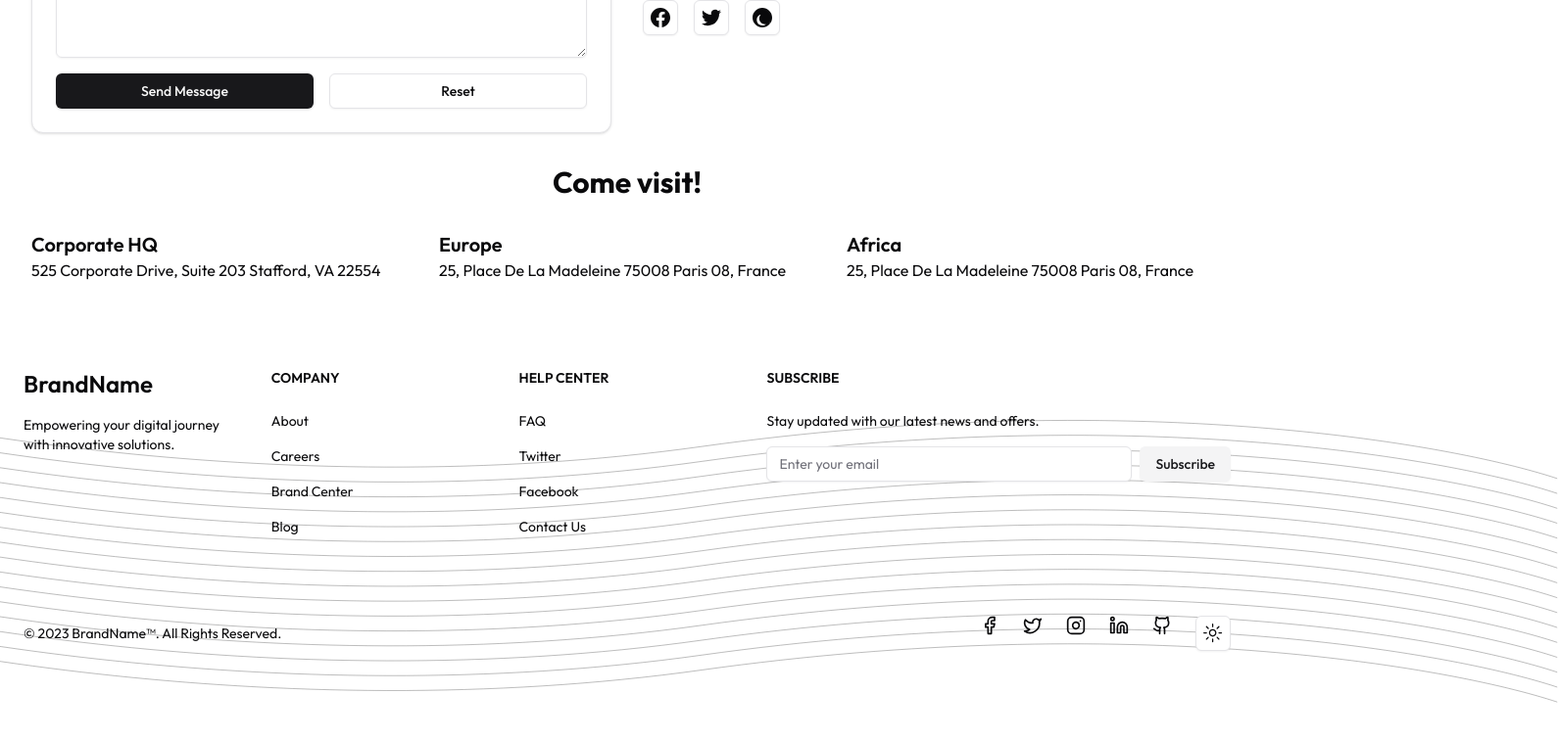
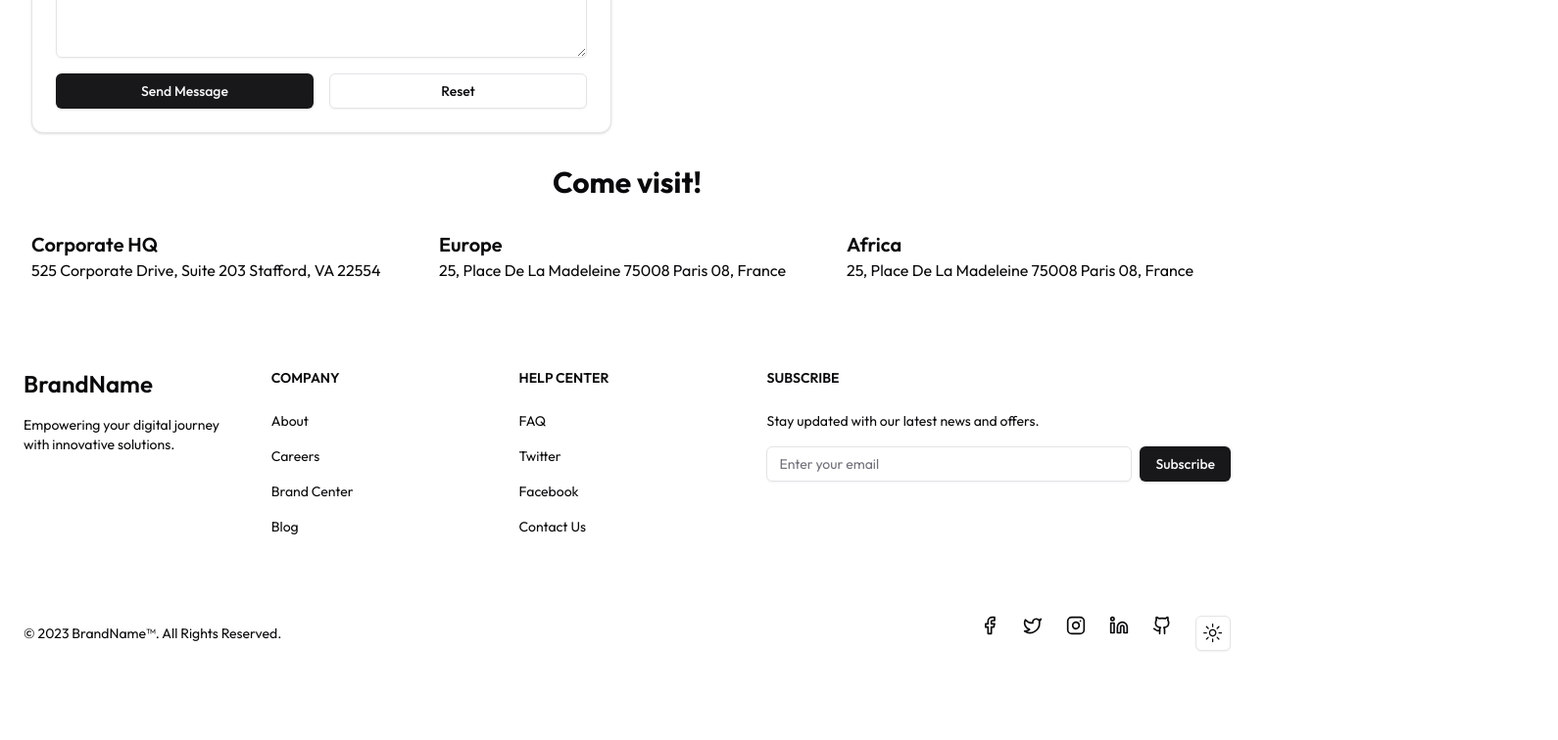
Before and after one commit to aabboudi/corporate-website, a Next.js app: page /contact in a window 1280 px wide. Shown: the part 536-1292 px from the top of the page at 98% size, 1590 px wide, since content can reach past the window. After the commit the page ends 1249 px from the top, so only its background shows below. Built offline with nearby package versions, Linux system fonts and the light colour scheme.

Commit message:
Added FAQ link to Contact page

```diff
--- a/app/contact/page.tsx
+++ b/app/contact/page.tsx
@@ -1,4 +1,6 @@
-import { MapPin, Phone, Mail, Clock } from "lucide-react";
+import Link from "next/link";
+
+import { Phone, Mail, MessagesSquare, MoveRight } from "lucide-react";
 
 import { Button } from "@/components/ui/button";
 import {
@@ -17,7 +19,7 @@
   return (
     <>
       <Breadcrumbs current="Contact" path={[{ href: "/", label: "Home" }]} />
-      <main className="container max-w-8xl px-8 mx-auto">
+      <main className="container max-w-7xl px-8 mx-auto">
         <h1 className="text-center text-3xl font-bold mb-8">Get in Touch</h1>
         <div className="grid grid-cols-1 lg:grid-cols-2 gap-8">
           <Card className="col-span-1 w-full">
@@ -82,10 +84,6 @@
             </p>
             <div className="space-y-4">
               <div className="flex items-center space-x-2">
-                <MapPin className="h-5 w-5 text-primary" />
-                <span>123 Main Street, New York City, NY 12345</span>
-              </div>
-              <div className="flex items-center space-x-2">
                 <Phone className="h-5 w-5 text-primary" />
                 <span>+1 (555) 123-4567</span>
               </div>
@@ -94,8 +92,8 @@
                 <span>contact@example.com</span>
               </div>
               <div className="flex items-center space-x-2">
-                <Clock className="h-5 w-5 text-primary" />
-                <span>Monday - Friday: 9am - 5pm</span>
+                <MessagesSquare className="h-5 w-5 text-primary" />
+                <span>Check our <Link className="font-semibold inline-flex animated-underline" href="/frequently-asked-questions">Frequently Asked Questions&nbsp;<MoveRight /></Link></span>
               </div>
             </div>
             <div className="pt-6">
--- a/app/globals.css
+++ b/app/globals.css
@@ -86,4 +86,9 @@
   body {
     @apply bg-background text-foreground;
   }
+
+  .animated-underline {
+    @apply relative after:absolute after:left-0 after:-bottom-1 after:h-[2px] after:w-full after:scale-x-0
+    after:bg-black dark:after:bg-white after:origin-left after:transition-transform after:duration-300 hover:after:scale-x-100
+  }
 }
--- a/components/footer.tsx
+++ b/components/footer.tsx
@@ -87,7 +87,7 @@
               placeholder="Enter your email"
               type="email"
             />
-            <Button type="submit" variant="secondary">
+            <Button type="submit" variant="default">
               Subscribe
             </Button>
           </form>
@@ -126,95 +126,6 @@
           <ThemeSwitch />
         </div>
       </div>
-      <svg
-        className="absolute -bottom-20 start-1/2 w-[1900px] transform -translate-x-1/2 z-0"
-        fill="none"
-        height="488"
-        viewBox="0 0 2745 488"
-        width="2745"
-        xmlns="http://www.w3.org/2000/svg"
-      >
-        <path
-          className="stroke-neutral-700/50"
-          d="M0.5 330.864C232.505 403.801 853.749 527.683 1482.69 439.719C2111.63 351.756 2585.54 434.588 2743.87 487"
-          stroke="currentColor"
-        />
-        <path
-          className="stroke-neutral-700/50"
-          d="M0.5 308.873C232.505 381.81 853.749 505.692 1482.69 417.728C2111.63 329.765 2585.54 412.597 2743.87 465.009"
-          stroke="currentColor"
-        />
-        <path
-          className="stroke-neutral-700/50"
-          d="M0.5 286.882C232.505 359.819 853.749 483.701 1482.69 395.738C2111.63 307.774 2585.54 390.606 2743.87 443.018"
-          stroke="currentColor"
-        />
-        <path
-          className="stroke-neutral-700/50"
-          d="M0.5 264.891C232.505 337.828 853.749 461.71 1482.69 373.747C2111.63 285.783 2585.54 368.615 2743.87 421.027"
-          stroke="currentColor"
-        />
-        <path
-          className="stroke-neutral-700/50"
-          d="M0.5 242.9C232.505 315.837 853.749 439.719 1482.69 351.756C2111.63 263.792 2585.54 346.624 2743.87 399.036"
-          stroke="currentColor"
-        />
-        <path
-          className="stroke-neutral-700/50"
-          d="M0.5 220.909C232.505 293.846 853.749 417.728 1482.69 329.765C2111.63 241.801 2585.54 324.633 2743.87 377.045"
-          stroke="currentColor"
-        />
-        <path
-          className="stroke-neutral-700/50"
-          d="M0.5 198.918C232.505 271.855 853.749 395.737 1482.69 307.774C2111.63 219.81 2585.54 302.642 2743.87 355.054"
-          stroke="currentColor"
-        />
-        <path
-          className="stroke-neutral-700/50"
-          d="M0.5 176.927C232.505 249.864 853.749 373.746 1482.69 285.783C2111.63 197.819 2585.54 280.651 2743.87 333.063"
-          stroke="currentColor"
-        />
-        <path
-          className="stroke-neutral-700/50"
-          d="M0.5 154.937C232.505 227.873 853.749 351.756 1482.69 263.792C2111.63 175.828 2585.54 258.661 2743.87 311.072"
-          stroke="currentColor"
-        />
-        <path
-          className="stroke-neutral-700/50"
-          d="M0.5 132.946C232.505 205.882 853.749 329.765 1482.69 241.801C2111.63 153.837 2585.54 236.67 2743.87 289.082"
-          stroke="currentColor"
-        />
-        <path
-          className="stroke-neutral-700/50"
-          d="M0.5 110.955C232.505 183.891 853.749 307.774 1482.69 219.81C2111.63 131.846 2585.54 214.679 2743.87 267.091"
-          stroke="currentColor"
-        />
-        <path
-          className="stroke-neutral-700/50"
-          d="M0.5 88.9639C232.505 161.901 853.749 285.783 1482.69 197.819C2111.63 109.855 2585.54 192.688 2743.87 245.1"
-          stroke="currentColor"
-        />
-        <path
-          className="stroke-neutral-700/50"
-          d="M0.5 66.9729C232.505 139.91 853.749 263.792 1482.69 175.828C2111.63 87.8643 2585.54 170.697 2743.87 223.109"
-          stroke="currentColor"
-        />
-        <path
-          className="stroke-neutral-700/50"
-          d="M0.5 44.9819C232.505 117.919 853.749 241.801 1482.69 153.837C2111.63 65.8733 2585.54 148.706 2743.87 201.118"
-          stroke="currentColor"
-        />
-        <path
-          className="stroke-neutral-700/50"
-          d="M0.5 22.991C232.505 95.9276 853.749 219.81 1482.69 131.846C2111.63 43.8824 2585.54 126.715 2743.87 179.127"
-          stroke="currentColor"
-        />
-        <path
-          className="stroke-neutral-700/50"
-          d="M0.5 1C232.505 73.9367 853.749 197.819 1482.69 109.855C2111.63 21.8914 2585.54 104.724 2743.87 157.136"
-          stroke="currentColor"
-        />
-      </svg>
     </footer>
   );
 }
--- a/components/navbar.tsx
+++ b/components/navbar.tsx
@@ -48,7 +48,7 @@
                     <NavigationMenuItem key={index}>
                       <NavigationMenuLink
                         asChild
-                        className="font-medium relative inline-block text-gray-800 dark:text-white after:absolute after:left-0 after:-bottom-1 after:h-[2px] after:w-full after:scale-x-0 after:bg-black dark:after:bg-white after:origin-left after:transition-transform after:duration-300 hover:after:scale-x-100"
+                        className="font-medium inline-block text-gray-800 dark:text-white animated-underline"
                       >
                         <Link href={item.href}>{item.label}</Link>
                       </NavigationMenuLink>
```
